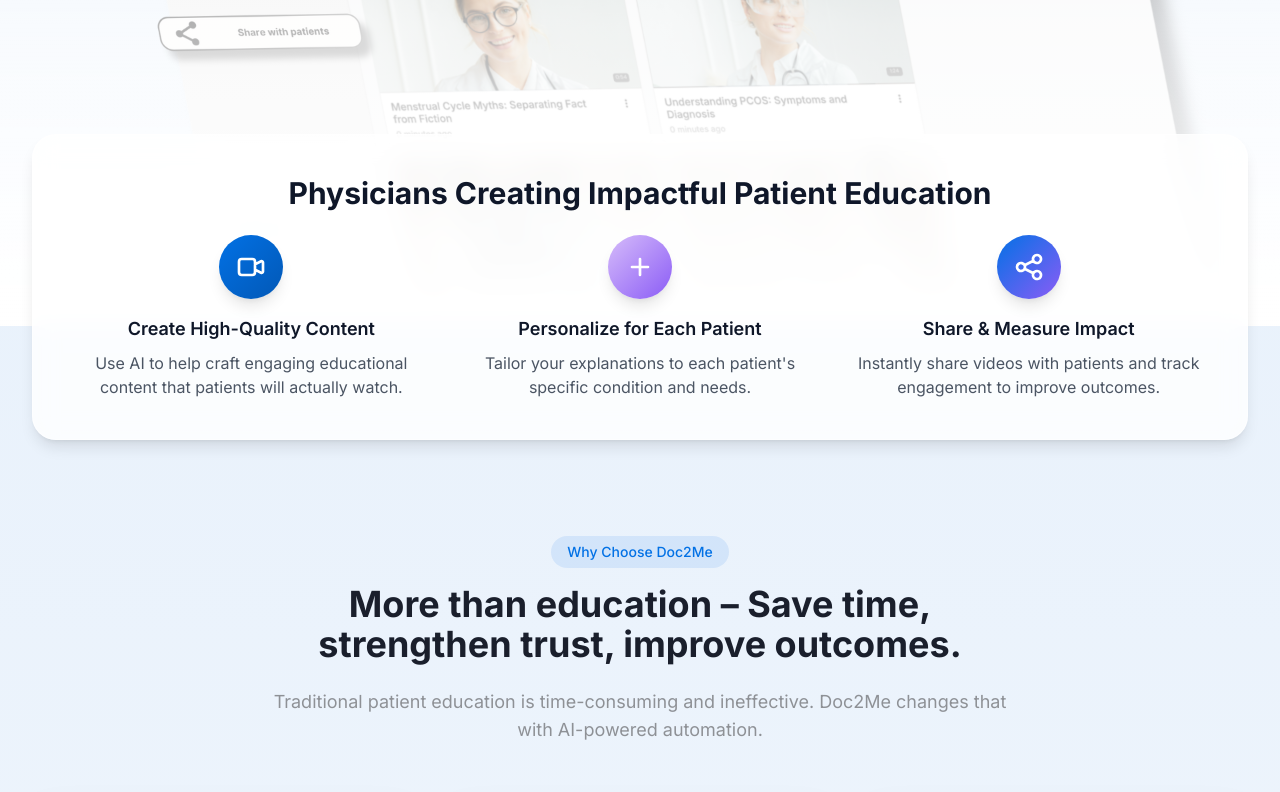
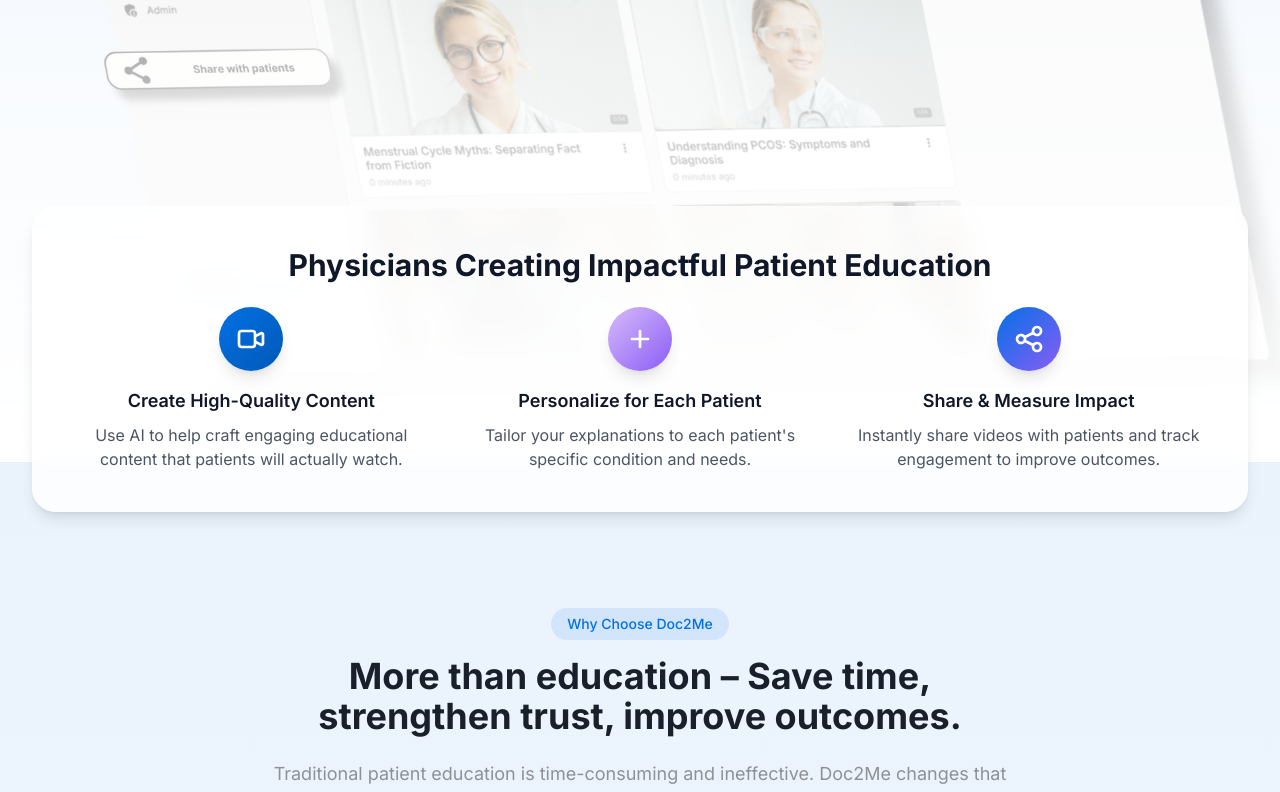
Before and after one commit to danielfemble/doc2me, a React (Vite) app: page / in a window 1280 px wide. Shown: the part 880-1672 px from the top of the page. Built offline with nearby package versions, Linux system fonts and the light colour scheme.

Commit message:
Adjust hero section image size/position
- Increased the size of the hero section image.
- Adjusted the positioning of the image to be further up.

```diff
--- a/src/components/HeroSection.tsx
+++ b/src/components/HeroSection.tsx
@@ -1,15 +1,14 @@
 
 import HeadlineSection from "./hero/HeadlineSection";
 import TestimonialBadge from "./hero/TestimonialBadge";
-import PlatformVisual from "./hero/PlatformVisual";
 import ExplanationSection from "./hero/ExplanationSection";
 
 const HeroSection = () => {
   return (
-    <div className="relative pt-20 md:pt-28 pb-0 z-10">
+    <div className="relative pt-10 md:pt-16 pb-0 z-10">
       <div className="container max-w-7xl mx-auto px-4 md:px-8 relative z-10">
         {/* Headline at the top */}
-        <div className="mb-12">
+        <div className="mb-8">
           <HeadlineSection />
           <div className="mt-6">
             <TestimonialBadge />
@@ -17,18 +16,18 @@ const HeroSection = () => {
         </div>
       </div>
 
-      {/* Full-width image with gradient fadeout */}
-      <div className="relative w-full">
+      {/* Full-width image with gradient fadeout - now larger and higher up */}
+      <div className="relative w-full overflow-hidden">
         <div className="absolute inset-0 bg-gradient-to-b from-transparent via-white/70 to-white"></div>
         <img
           src="/lovable-uploads/1359422e-e862-4a96-b9f6-d58cc301a3cc.png"
           alt="Doc2Me Platform Interface"
-          className="w-full object-cover h-[500px] md:h-[600px]"
+          className="w-full object-cover h-[600px] md:h-[700px] lg:h-[800px]"
         />
       </div>
 
-      {/* Explanation section now positioned to overlap with the fading image */}
-      <div className="container max-w-7xl mx-auto px-4 md:px-8 relative z-10 -mt-32 md:-mt-48">
+      {/* Explanation section positioned further down to accommodate larger image */}
+      <div className="container max-w-7xl mx-auto px-4 md:px-8 relative z-10 -mt-32 md:-mt-48 lg:-mt-64">
         <ExplanationSection />
       </div>
     </div>
```
